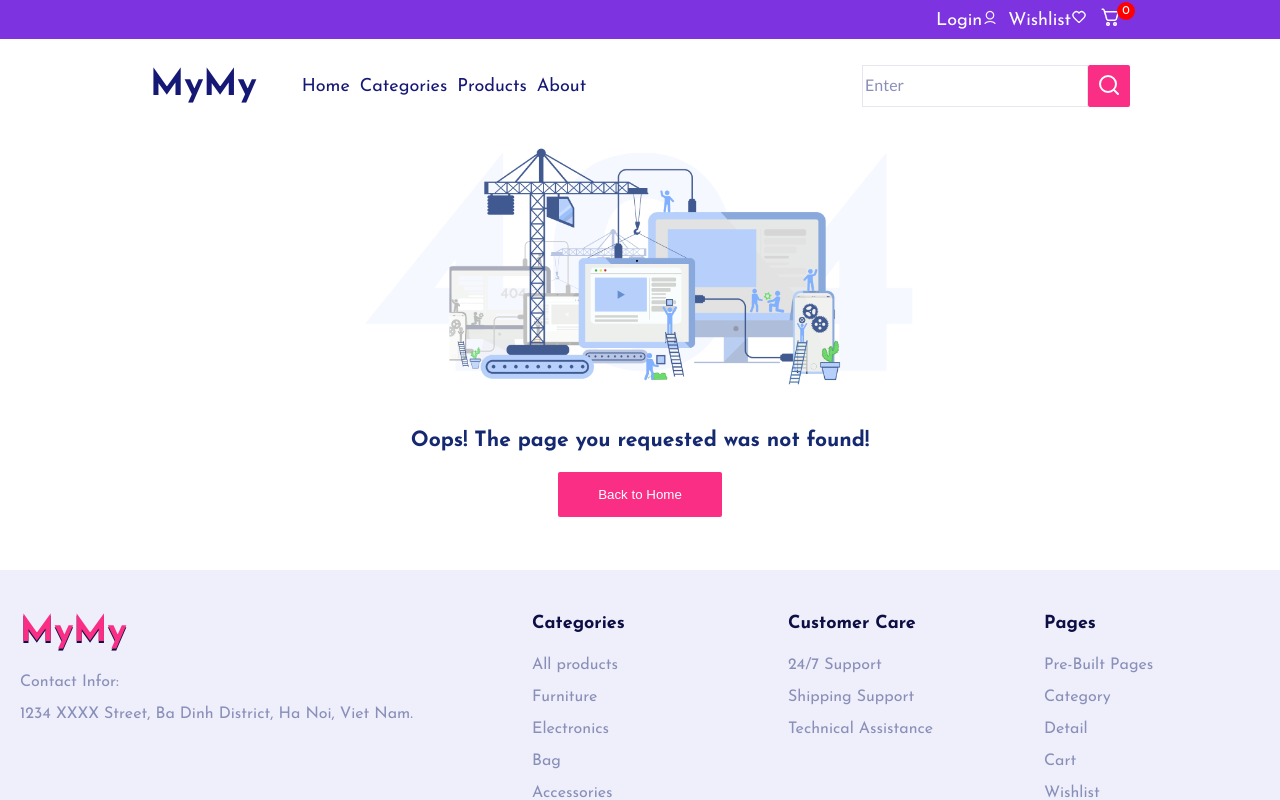
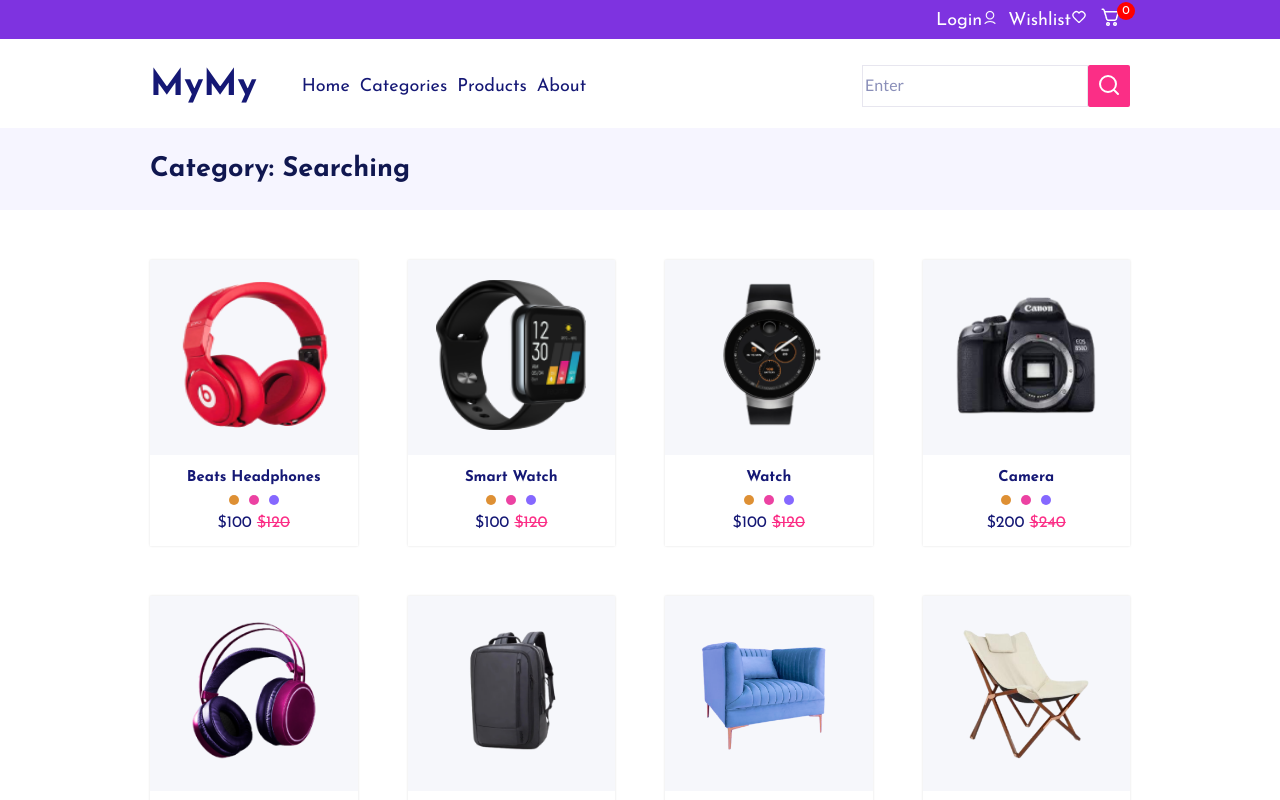
Before and after one commit to ToTrinhBui/e-commerce, a React (Create React App) app: page /search in a window 1280 px wide. Shown: the top 800 px of the page. Built offline with nearby package versions, Linux system fonts and the light colour scheme.

Commit message:
search functionality

```diff
--- a/src/App.js
+++ b/src/App.js
@@ -11,6 +11,7 @@ import ItemLiked from './pages/ItemLiked';
 import Category from './pages/Category';
 import { CartContext } from './context/CartContext';
 import Notification from './components/Notification';
+import Search from './pages/Search';
 
 function App() {
   const { showNotification } = useContext(CartContext);
@@ -28,6 +29,7 @@ function App() {
           <Route path="*" element={<NotFound />} />
           <Route path="/liked" element={<ItemLiked />} />
           <Route path="/categories/:category" element={<Category />} />
+          <Route path='/search' element={<Search />} />
         </Routes>
       </BrowserRouter>
       {showNotification && <Notification />}
--- a/src/components/Navbar.js
+++ b/src/components/Navbar.js
@@ -1,13 +1,22 @@
 import React from 'react';
 import { useState } from 'react';
-import { Link } from 'react-router-dom';
+import { Link, useNavigate } from 'react-router-dom';
 
 export default function Navbar() {
     const [isOpen, setIsOpen] = useState(false);
+    const [inputSearch, setInputSearch] = useState('');
+
+    const navigate = useNavigate();
 
     const toggleDropdown = () => {
         setIsOpen(!isOpen);
     };
+
+    const searchForm = (event) => {
+        event.preventDefault();
+        event.stopPropagation()
+        navigate(`/search?${inputSearch}`);
+    }
 
     return (
         <div className="navbar-outer">
@@ -43,9 +52,9 @@ export default function Navbar() {
                     </ul>
                 </div>
                 <div>
-                    <form className="form-search">
+                    <form className="form-search" onSubmit={searchForm}>
                         <div className="search">
-                            <input type="text" placeholder="Enter" />
+                            <input type="text" placeholder="Enter" value={inputSearch} onChange={(e) => { setInputSearch(e.target.value) }} />
                             <button type='submit' className="btn-search">
                                 <svg width="24px" height="24px" viewBox="0 0 24 24" fill="none" xmlns="http://www.w3.org/2000/svg"><g id="SVGRepo_bgCarrier" strokeWidth="0"></g><g id="SVGRepo_tracerCarrier" strokeLinecap="round" strokeLinejoin="round"></g><g id="SVGRepo_iconCarrier"> <path d="M16.6725 16.6412L21 21M19 11C19 15.4183 15.4183 19 11 19C6.58172 19 3 15.4183 3 11C3 6.58172 6.58172 3 11 3C15.4183 3 19 6.58172 19 11Z" stroke="#ffffff" strokeWidth="2" strokeLinecap="round" strokeLinejoin="round"></path> </g></svg>
                             </button>
--- /dev/null
+++ b/src/pages/Search.js
@@ -0,0 +1,42 @@
+import React, { useEffect, useState } from 'react'
+import '../style/index.css';
+import '../style/productList.css';
+
+import { products } from "../data";
+
+import HeadingBar from "../components/HeadingBar";
+import Navbar from "../components/Navbar";
+import Footer from "../components/Footer";
+import Grid from "../components/productList/Grid";
+import Title from "../components/productList/Title";
+import { useLocation } from 'react-router-dom';
+
+const Search = () => {
+    const [filteredResults, setFilteredResults] = useState(products);
+    const searchParams = useLocation().search.slice(1);
+
+    useEffect(() => {
+        if (searchParams !== '') {
+            const filteredData = products.filter((item) => {
+                return Object.values(item).join('').toLowerCase().includes(searchParams.toLowerCase())
+            })
+            setFilteredResults(filteredData)
+        } else {
+            setFilteredResults(products)
+        }
+    }, [searchParams])
+
+    return (
+        <div className="page-container">
+            <div className="content-wrap">
+                <HeadingBar />
+                <Navbar />
+                <Title title='Searching' />
+                <Grid data={filteredResults} />
+            </div>
+            <Footer />
+        </div>
+    )
+}
+
+export default Search
```
Also changed, not shown: 1 other file (tests, documents, lock files or other folders).
